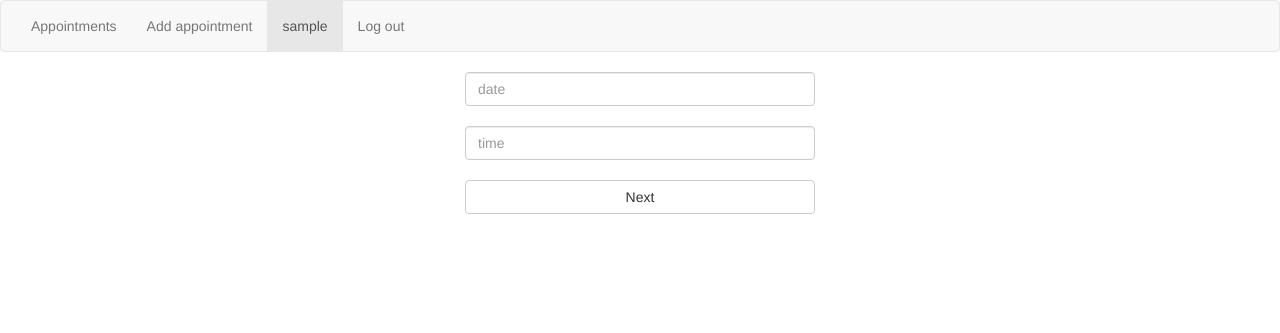
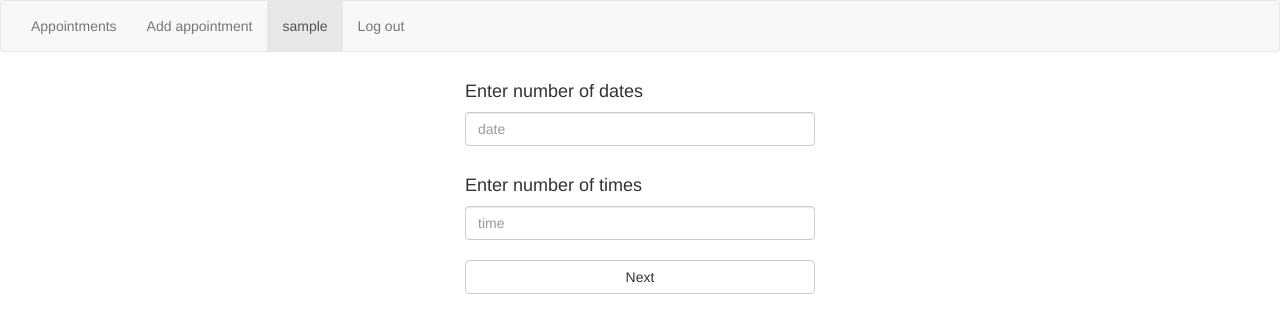
Before and after one commit to alexosin/SimpleAppointmentSubscriber, a Flask app: page /addnumbers in a window 1280 px wide. Shown: the top 333 px of the page. Run offline with Flask 2, Linux system fonts and the light colour scheme; the visitor is signed in with stand-in values (Sample User, id 1); some libraries are stand-ins or nearby versions.

```diff
--- a/app/templates/add_numbers.html
+++ b/app/templates/add_numbers.html
@@ -4,8 +4,10 @@
 
 <form action="{{ url_for('add_numbers')}}" method="POST">
     <div class="col-md-4 col-md-offset-4">
+    <p class="h4">Enter number of dates</p>
     <input class="form-control" type="number" name="date" placeholder="date" min="1" max="10" required />
     <br>
+    <p class="h4">Enter number of times</p>
     <input class="form-control" type="number" name="time" placeholder="time" min="1" max="10" required />
     <br>
     <button type="submit" class="btn btn-md btn-block btn-default">Next</button>
```
Also changed, not shown: app/templates/add_appoint.html (indentation only).
